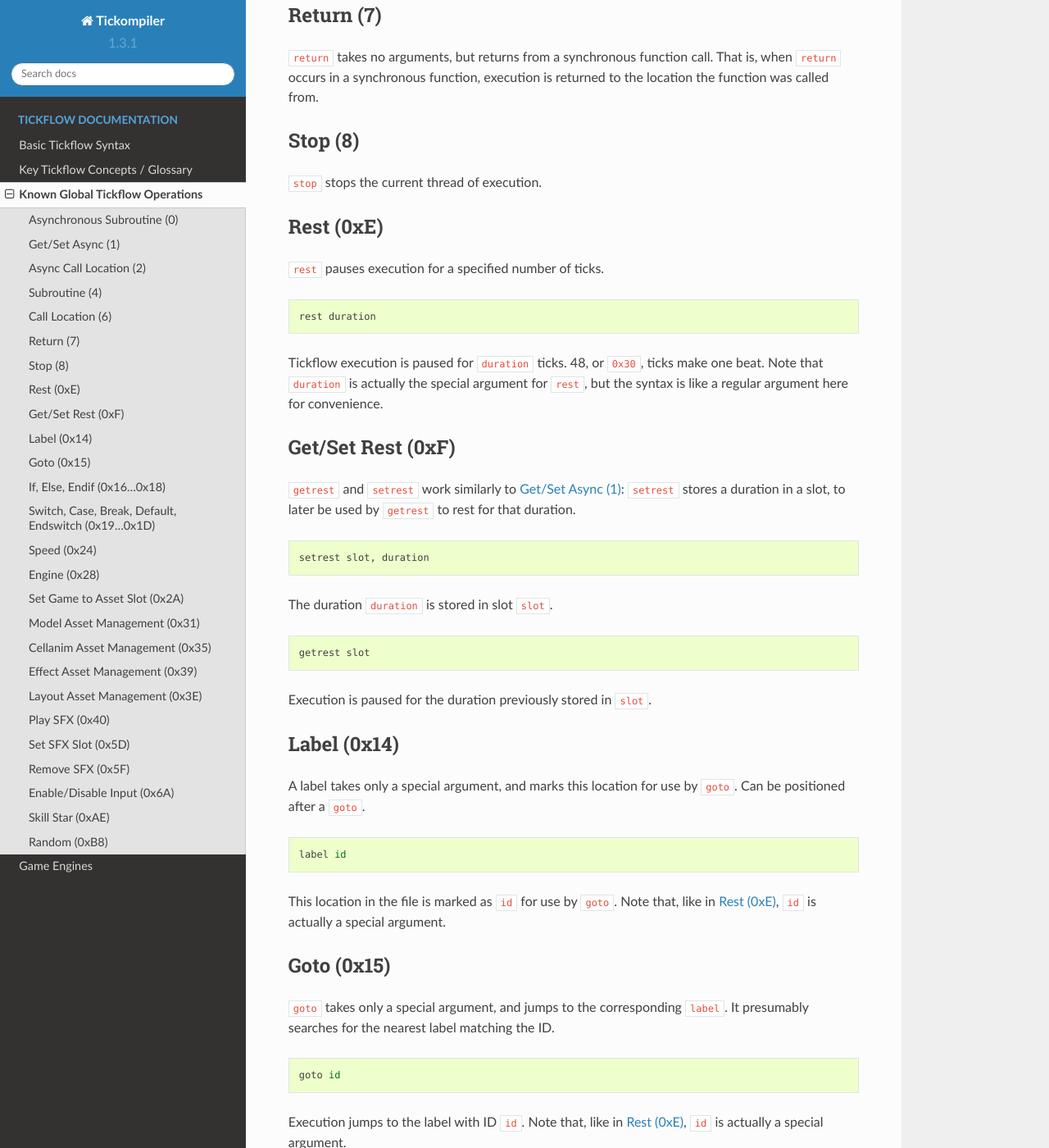
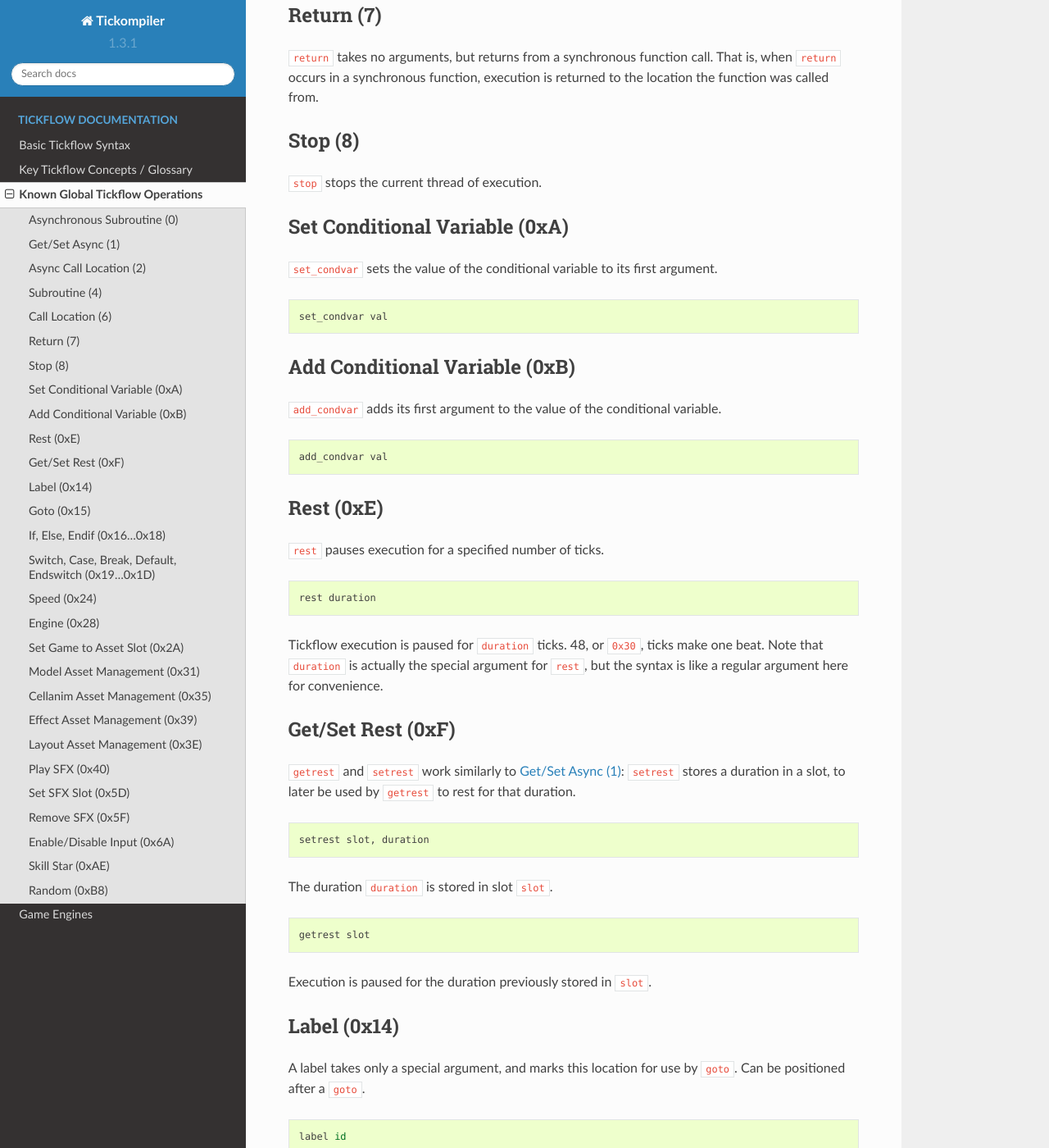
Before and after one commit to rhmodding/Tickompiler, a Sphinx documentation site: the page built from docs/functions.rst, in a window 1280 px wide and 1400 px high, scrolled down 1791 px. Shown: the whole window at 82% size. Built offline with Sphinx 7.4.7 and the Read the Docs theme 2.0.0, drawn with Linux system fonts in a browser that asks for light colours; some of the changed text lies outside the part shown.

Commit message:
Two new globals added and documented.

```diff
--- a/docs/functions.rst
+++ b/docs/functions.rst
@@ -83,6 +83,20 @@ Stop (8)
 ``stop`` stops the current thread of execution.
 
 .. _rest:
+
+Set Conditional Variable (0xA)
+------------------------------
+
+``set_condvar`` sets the value of the conditional variable to its first argument. ::
+
+    set_condvar val
+
+Add Conditional Variable (0xB)
+------------------------------
+
+``add_condvar`` adds its first argument to the value of the conditional variable. ::
+
+    add_condvar val
 
 Rest (0xE)
 ----------
```
Also changed, not shown: 1 other file.
